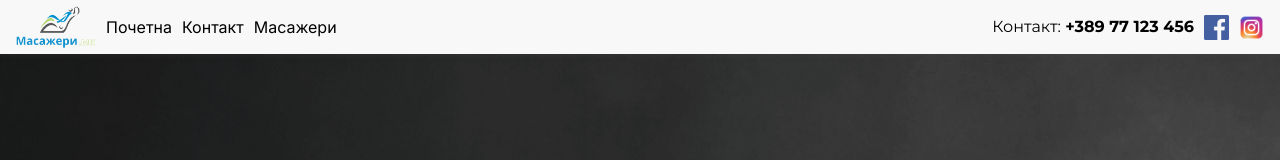
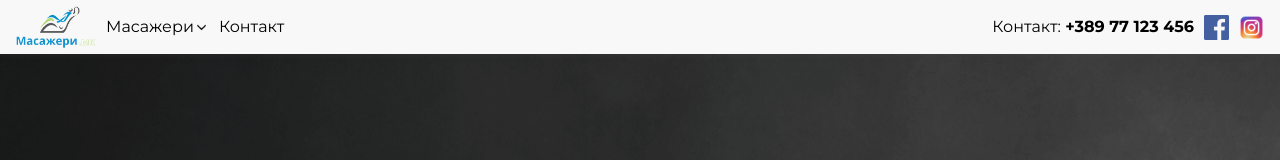
Before and after one commit to Hadzikojcevv/masagge_chairs, a Next.js app: page / in a window 1280 px wide. Shown: the top 160 px of the page. Built offline with nearby package versions, Linux system fonts and the light colour scheme; a web font is replaced by a local one.

Commit message:
fix small cimps

```diff
--- a/app/globals.css
+++ b/app/globals.css
@@ -360,6 +360,7 @@ footer {
   align-items: center;
   justify-content: center;
   width: 90%;
+  height: 415px;
   margin: 0 auto;
   padding: 2rem 0;
   box-shadow: 0px 6px 20.600000381469727px 0px rgba(0, 0, 0, 25%);
@@ -373,7 +374,7 @@ footer {
 }
 
 .carousellCard p {
-  font-size: 16px;
+  font-size: 13px;
   font-weight: 700;
   text-transform: uppercase;
   color: #808080;
@@ -536,13 +537,13 @@ footer {
 }
 
 .sideTopDescWrapperRightSide {
-  flex-basis: 50%;
+  flex-basis: 60%;
   padding-top: 4rem;
   padding-bottom: 4rem;
 }
 
 .sideDescriptionTop {
-  width: 50%;
+  width: 90%;
   margin: 0 auto;
 }
 
@@ -1345,4 +1346,8 @@ footer {
   .funcitonsListing li {
     flex-basis: 100%;
   }
+
+  .react-multi-carousel-arrow {
+    display: none;
+  }
 }
--- a/components/DetailsPage/ShareBtns.tsx
+++ b/components/DetailsPage/ShareBtns.tsx
@@ -35,7 +35,7 @@ const ShareBtns = () => {
         fontSize: 14
       }}>Сподели: </p>
       <div className="shareIconsWrapper">
-        <FacebookShareButton url={url.toString()}>
+        <FacebookShareButton url={url.toString()} className="shareBtn">
           {" "}
           <FacebookIcon size={30} round={true} className="shareIcon"/>{" "}
         </FacebookShareButton>
--- a/components/Shared/DesktopNavRightSide.tsx
+++ b/components/Shared/DesktopNavRightSide.tsx
@@ -4,20 +4,24 @@ import Link from "next/link";
 import MassageChairDropdown from "./MassageChairDropdown";
 import { useContext } from "react";
 import { ModalOpener } from "@/contexts/ModalOpenerContext";
+import { montserat } from "@/fonts/Fonts";
+import { usePathname } from "next/navigation";
 
 const DesktopNavRightSide = () => {
   const { openModal } = useContext(ModalOpener);
+  const pathname = usePathname()
 
   return (
-    <div className="navigationDesktop">
+    <div className={`navigationDesktop ${montserat.className}`}>
       <Link href={"/"}>
         <Image src={"/logo.png"} alt="Logo" width={80} height={40} />
       </Link>
-      <Link href={"/"}>
-        Почетна
-      </Link>
+
+      {pathname !== '/' && <Link href={"/"}>Почетна</Link>}
+
+      <MassageChairDropdown />
+
       <button onClick={openModal}>Контакт</button>
-      <MassageChairDropdown />
     </div>
   );
 };
--- a/components/Shared/MassageChairDropdown.tsx
+++ b/components/Shared/MassageChairDropdown.tsx
@@ -1,5 +1,4 @@
 "use client";
-import { ModalOpener } from "@/contexts/ModalOpenerContext";
 import { massageChairs } from "@/data/Data";
 import { montserat } from "@/fonts/Fonts";
 
@@ -7,13 +6,12 @@ import { motion } from "framer-motion";
 import Image from "next/image";
 import Link from "next/link";
 import { usePathname } from "next/navigation";
-import React, { useContext, useEffect, useState } from "react";
+import { useEffect, useState } from "react";
 
 const MassageChairDropdown = () => {
   const pathname = usePathname();
   const [isOpen, setisOpen] = useState(false);
   const [areChairsVisible, setAreChairsVisible] = useState(false);
-  const { openModal } = useContext(ModalOpener);
   const isHomePage = Boolean(pathname === "/");
 
   const lightStyles = {
@@ -37,11 +35,13 @@ const MassageChairDropdown = () => {
     <div className="dropdownBtnWrapper">
       <button
         className="navButton"
+        style={{display: 'flex', justifyContent:'space-between', alignItems: 'center'}}
         onClick={() => {
           setisOpen(!isOpen);
         }}
       >
-        Масажери
+        <span>Масажери</span>
+        <Image src={isOpen ? "/chevronUpDark.png" : '/chevronDownDark .png'} alt="Chevron" width={15} height={15} />
       </button>
 
       {isOpen && (
--- a/design_theme_items/ProductCarousellCard.tsx
+++ b/design_theme_items/ProductCarousellCard.tsx
@@ -11,7 +11,7 @@ type ProductCarousellCardPropsType = {
 const ProductCarousellCard = ({chair}:ProductCarousellCardPropsType) => {
   return (
     <div className="carousellCard">
-        <Image src={chair.gallery.product} alt={chair.name} width={250} height={200}/>
+        <Image src={chair.gallery.product} alt={chair.name} width={250} height={250} style={{maxHeight: 250}}/>
         <h3 className={`${montserat.className}`}>{chair.name}</h3>
         <p className={`${inter.className}`}>{chair.subTitle}</p>
         <LinkItem path={`/${chair.name}`} text={"Детали"} variant={"dark"} />
```
Also changed, not shown: public/chevronDownDark .png (added), public/chevronUpDark.png (added).
